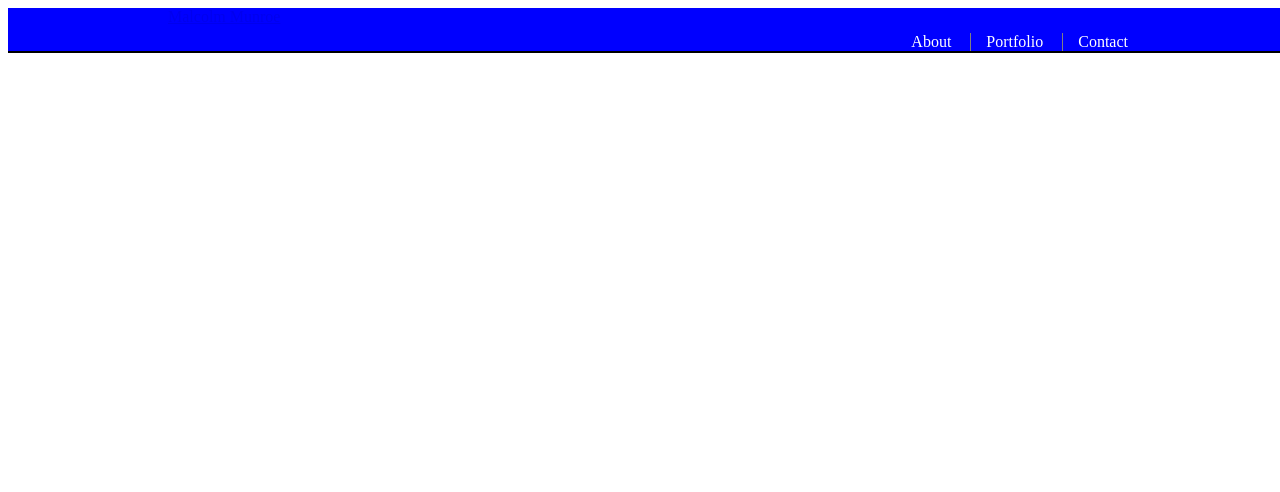
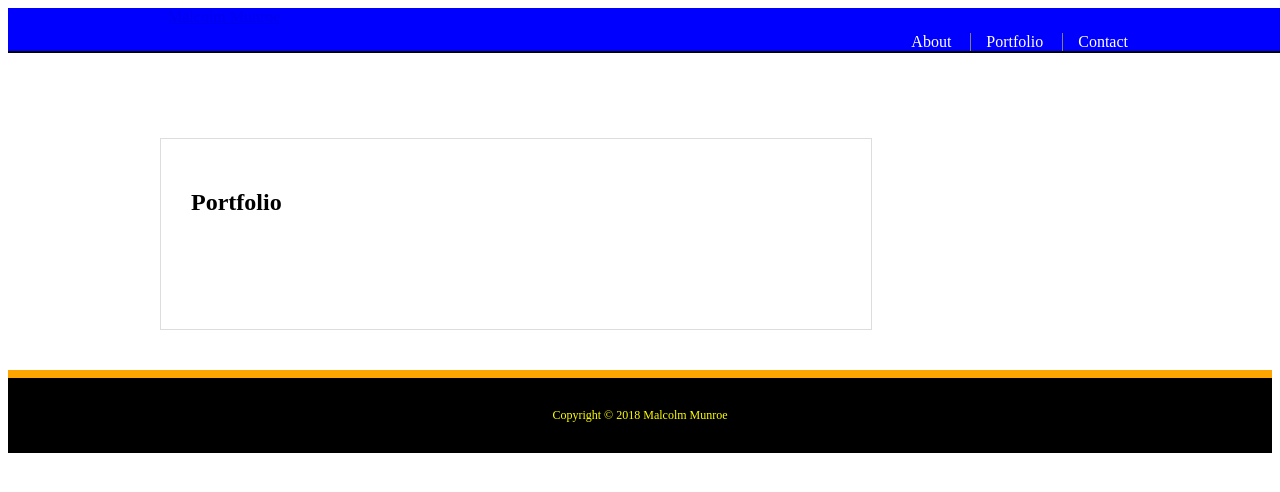
Before and after one commit to MalcolmMunroe42/Portfoliop3, a plain HTML site: page portfolio.html in a window 1280 px wide. Drawn offline with Linux system fonts and the light colour scheme.

Commit message:
edited potfolio page

```diff
--- a/portfolio.html
+++ b/portfolio.html
@@ -19,3 +19,22 @@
             </nav>
         </div>
     </header>
+
+    <div id="main-container" class="container">
+        <section class="main-section">
+            <h1>Portfolio</h1>
+
+            <div class="work">
+                <img src="">
+            </div>
+        </section>
+    </div>
+
+    <footer>
+        <div class="container">
+            Copyright &copy; 2018 Malcolm Munroe
+        </div>
+    </footer>
+
+</body>
+</html>
--- a/style.css
+++ b/style.css
@@ -80,6 +80,14 @@ h3, .sidebar h2 {
     margin-right: 25px;
 }
 
+.work {
+    position: relative;
+    float: left;
+    width: 274px;
+    margin: 20px 0 25px;
+    overflow: auto;
+}
+
 footer {
     padding: 30px;
     clear: both;
```
Also changed, not shown: contact.html (+6 -0 lines), index.html (+1 -1 lines), rick p3.jpg (added).
